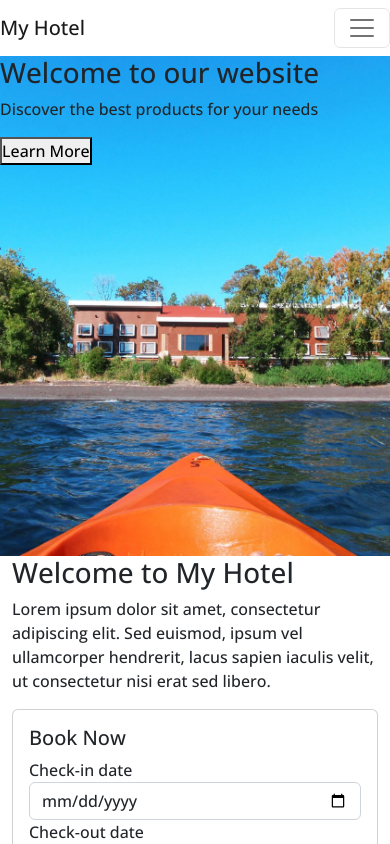
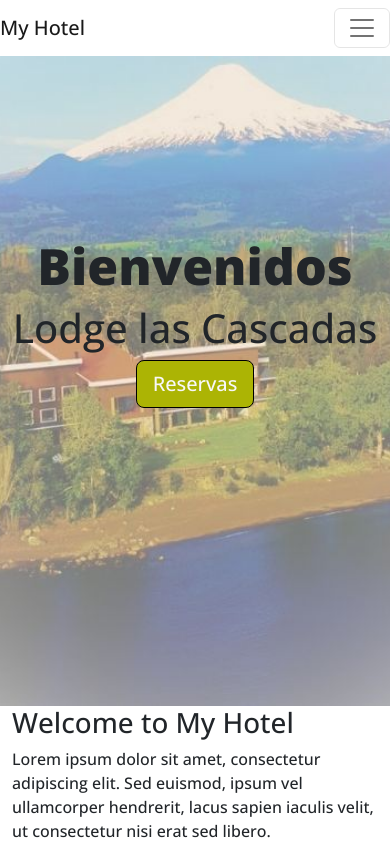
Before and after one commit to rquinterosv/V2_Lodge, a React (Create React App) app: page / in a window 390 px wide. Shown: the top 844 px of the page. Built offline with nearby package versions, Linux system fonts and the light colour scheme.

Commit message:
Hero-First mobile proposal ready

```diff
--- a/src/App.css
+++ b/src/App.css
@@ -4,6 +4,13 @@ Colors
   #acb404: Green
   #047c94: Light Blue
   #041c2c: Dark Blue
+*/
+
+/* try this backgorund color White
+  #FFFFFF
+  #F8F8F8
+  #FCFCFC
+  #F2F2F2
 */
 
 /*
@@ -18,13 +25,46 @@ Fonts: Open Sans 300;500;800
  font-family: 'Open Sans', sans-serif;
 }
 
+h1 {
+  font-weight: 500
+}
+
+
 /* Hero Section */
-
-/* CSS */
-.hero-section {
-  background-image: url('./img/hero.jpg');
+.jumbotron {
+  background-image: url('./img/hero1.jpg');
   background-size: cover;
   background-position: center;
   background-repeat: no-repeat;
-  height: 500px;
+  height: 650px;
+  text-align: center;
+  padding-top: 180px;
+
 }
+
+.jumbotron h1{
+  font-weight: 800;
+  font-size: 50px;
+}
+
+.jumbotron h3{
+  font-weight: 500;
+  font-size: 40px;
+}
+
+.jumbotron p{
+  font-weight: 500;
+  font-size: 25px;
+}
+
+.jumbotron .custom-btn {
+  background-color: #acb404;
+  border-color: black;
+  color: #F8F8F8;
+}
+
+.jumbotron .custom-btn:hover {
+  background-color: #047c94;
+  border-color: black;
+  color: #F8F8F8;
+}
--- a/src/components/HeroSection.js
+++ b/src/components/HeroSection.js
@@ -3,13 +3,13 @@ import '../App.css';
 
 function HeroSection() {
   return (
-    <div className="hero-section">
-      <div className="hero-text">
-        <h1>Welcome to our website</h1>
-        <p>Discover the best products for your needs</p>
-        <button>Learn More</button>
+    <section className='HeroSection'>
+      <div className="jumbotron">
+        <h1 className="display-4">Bienvenidos</h1>
+        <h3>Lodge las Cascadas</h3>
+        <button class="btn btn-lg custom-btn" href="#" type="button">Reservas</button>
       </div>
-    </div>
+    </section>
   );
 }
 
```
Also changed, not shown: src/img/hero1.jpg (added).
